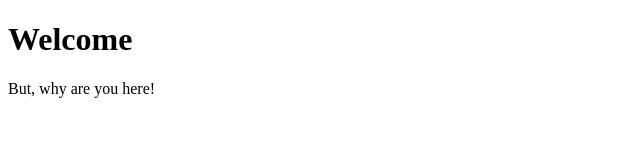
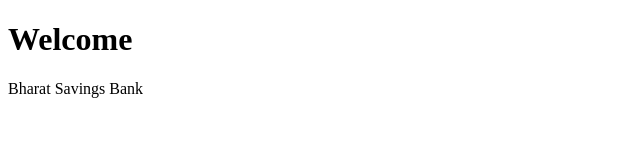
Before and after one commit to Abhijith2005binu/abhijith123.github.io, a plain HTML site: page index.html in a window 1280 px wide. Shown: the full height of the page, 0-640 px from the left. Drawn offline with Linux system fonts and the light colour scheme.

Commit message:
Update index.html

```diff
--- a/index.html
+++ b/index.html
@@ -8,7 +8,7 @@
 
 <h1>Welcome</h1>
 
-<p>But, why are you here!</p>
+<p>Bharat Savings Bank</p>
 
 </body>
 </html>
```
